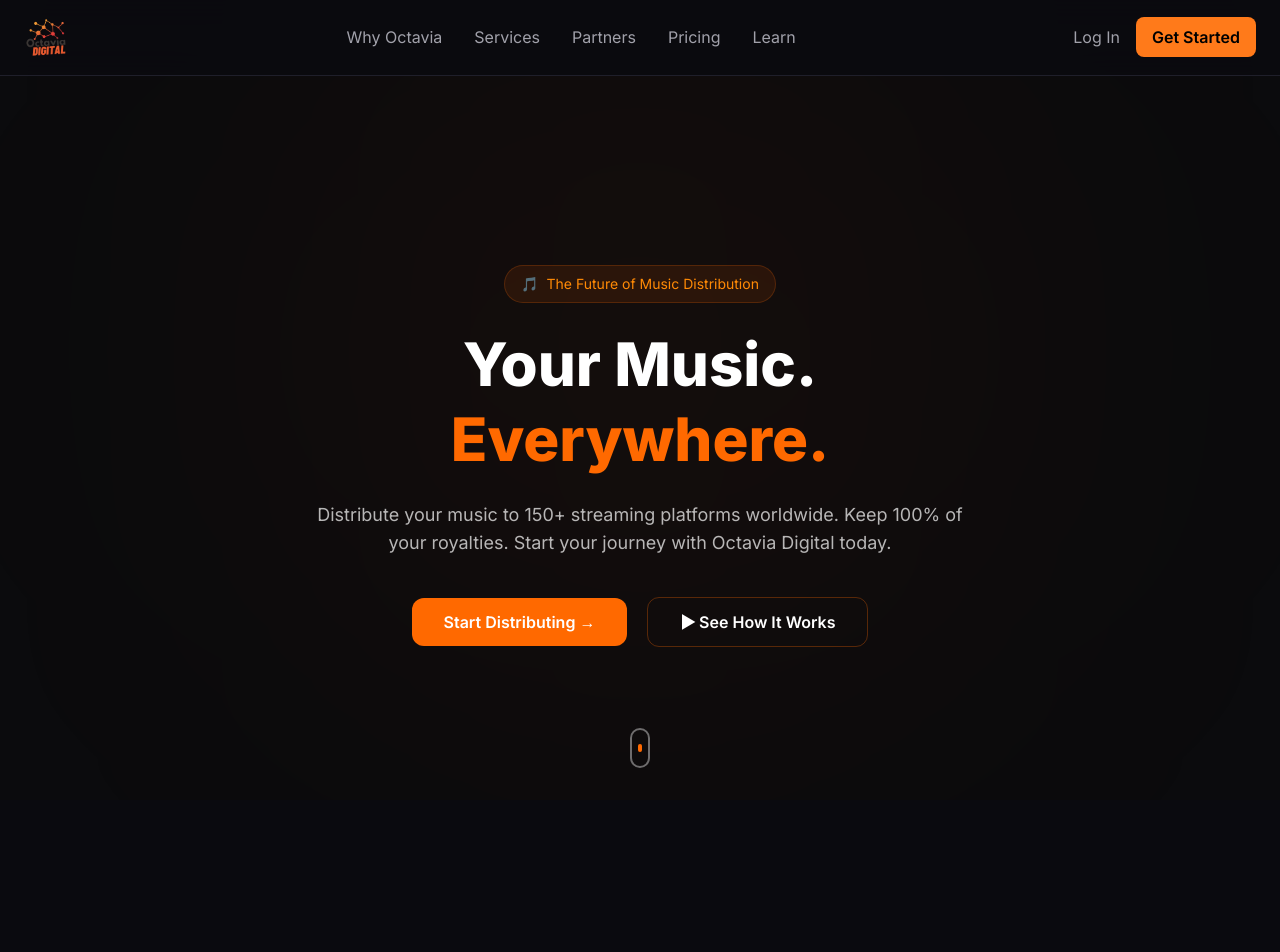
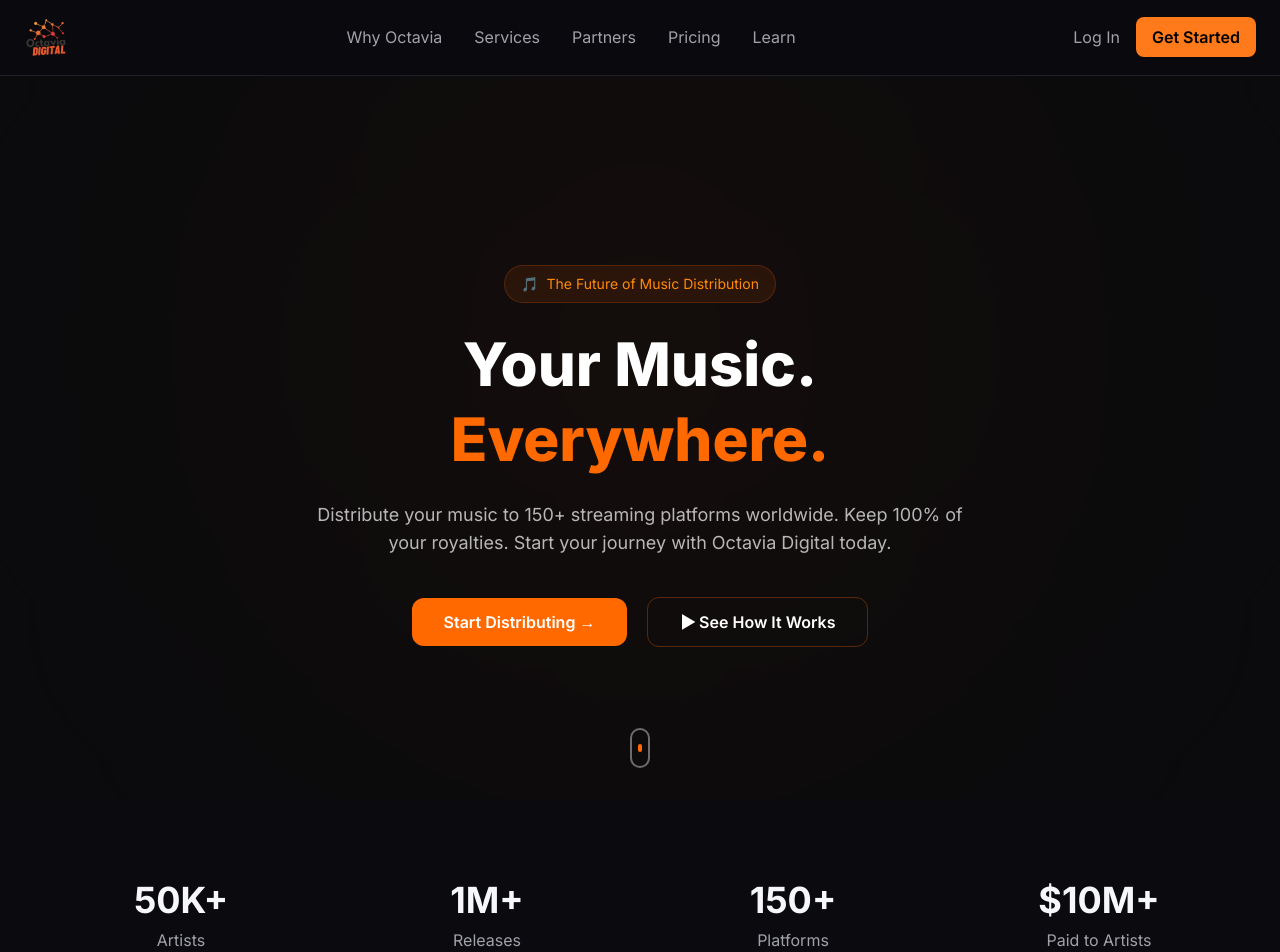
Before and after one commit to rathininfo/octavia-digital, a Next.js app: page / in a window 1280 px wide. Shown: the top 952 px of the page. Before the commit the page ends 800 px from the top, so only its background shows below. Built offline with nearby package versions, Linux system fonts and the light colour scheme.

Commit message:
completed hero secton and state section component

```diff
--- a/src/app/page.js
+++ b/src/app/page.js
@@ -1,9 +1,12 @@
-import Hero from "@/components/hero/hero";
+import Hero from "@/sections/hero/hero";
+import StatsSection from "@/sections/StatsSection/StatsSection";
+
 
 export default function Home() {
   return (
     <div>
-      <Hero></Hero>
+     <Hero></Hero>
+     <StatsSection></StatsSection>
     </div>
   );
 }
--- /dev/null
+++ b/src/components/footer/footer.jsx
@@ -0,0 +1,9 @@
+import React from 'react'
+
+export default function footer() {
+  return (
+    <div>
+      <h1>This is Footer</h1>
+    </div>
+  )
+}
--- /dev/null
+++ b/src/sections/StatsSection/StatsSection.jsx
@@ -0,0 +1,35 @@
+export default function StatsSection() {
+  return (
+    <section className="w-full bg-background py-20">
+      <div className="max-w-7xl mx-auto px-6 md:px-12">
+        <div className="grid grid-cols-2 md:grid-cols-4 gap-10 text-center">
+
+          {/* Item 1 */}
+          <div>
+            <h3 className="text-4xl font-bold text-foreground">50K+</h3>
+            <p className="text-paragraph mt-2">Artists</p>
+          </div>
+
+          {/* Item 2 */}
+          <div>
+            <h3 className="text-4xl font-bold text-foreground">1M+</h3>
+            <p className="text-paragraph mt-2">Releases</p>
+          </div>
+
+          {/* Item 3 */}
+          <div>
+            <h3 className="text-4xl font-bold text-foreground">150+</h3>
+            <p className="text-paragraph mt-2">Platforms</p>
+          </div>
+
+          {/* Item 4 */}
+          <div>
+            <h3 className="text-4xl font-bold text-foreground">$10M+</h3>
+            <p className="text-paragraph mt-2">Paid to Artists</p>
+          </div>
+
+        </div>
+      </div>
+    </section>
+  );
+}
```
Also changed, not shown: src/sections/hero/hero.jsx (renamed from src/components/hero/hero.jsx).
